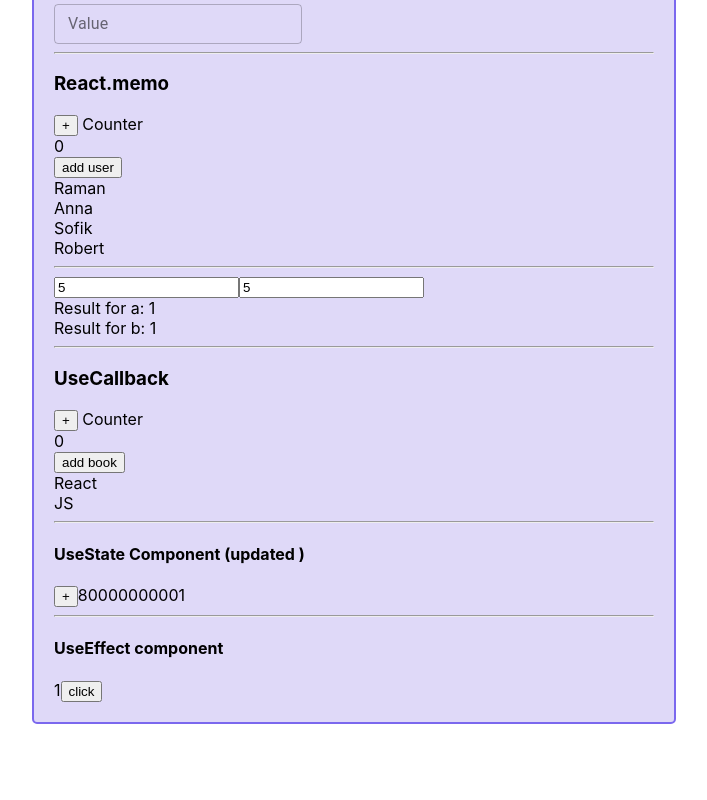
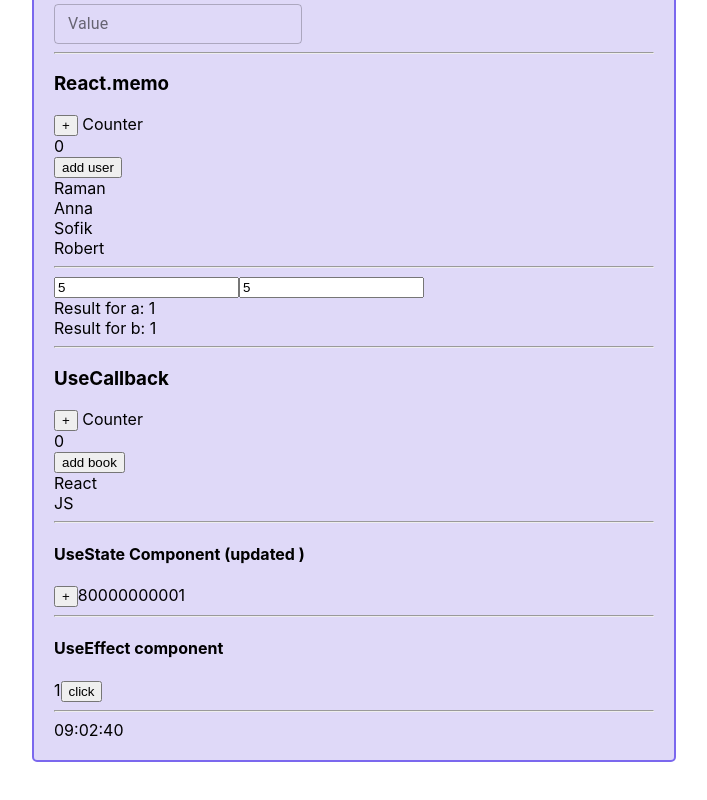
Before and after one commit to RamanSlinka/first-project, a React (Create React App) app in the folder 01/: page / in a window 1280 px wide. Shown: the part 754-1554 px from the top of the page, without its empty margins (286-993 px from the left). Before the commit the page ends 1528 px from the top, so only its background shows below. Built offline with nearby package versions, Linux system fonts and the light colour scheme.

Commit message:
add component Clock with useEffect

```diff
--- a/01/src/App.tsx
+++ b/01/src/App.tsx
@@ -13,6 +13,7 @@ import ReactMemo from "./Components/ReactMemo";
 import LikeUseCallback from "./Components/UseCallback";
 import {UseStateComponent} from "./Components/UseState";
 import {UseEffectComponent} from "./Components/UseEffect";
+import {Clock} from "./Components/Clock/Clock";
 
 
 function App() {
@@ -74,6 +75,8 @@ function App() {
             <UseStateComponent/>
             <hr/>
             <UseEffectComponent/>
+            <hr/>
+            <Clock/>
         </div>
 
     );
--- /dev/null
+++ b/01/src/Components/Clock/Clock.tsx
@@ -0,0 +1,34 @@
+import {useEffect, useState} from "react";
+
+type PropsType = {
+
+}
+const get2DigitsString = (num: number) => num < 10 ? "0" + num : num
+
+ export const Clock = (props: PropsType) => {
+    const [date, setDate] = useState(new Date())
+
+     useEffect(() => {
+         const intervalID = setInterval(() => {
+             setDate(new Date())
+         }, 1000)
+         return () => {
+             clearInterval(intervalID)
+         }
+
+     }, [])
+
+
+
+     const hoursString = get2DigitsString(date.getHours())
+     const minutesString = get2DigitsString(date.getMinutes())
+     const secondsString = get2DigitsString(date.getSeconds())
+
+    return <div>
+        <span>{hoursString}</span>
+        :
+        <span>{minutesString}</span>
+        :
+        <span>{secondsString}</span>
+    </div>
+}
--- a/01/src/Components/UseEffect.tsx
+++ b/01/src/Components/UseEffect.tsx
@@ -13,11 +13,14 @@ const [counter, setCounter] = useState(1)
             console.log('setTimeout')
            // document.title = counter.toString()
         }, 1000)*/
-        setInterval(() => {
+       const interval = setInterval(() => {
             console.log('setInterval')
              setCounter((state)=> state + 1)
-        }, 10000)
+        }, 100000)
 
+        return () => {
+           clearInterval(interval)
+        }
     }, [])
 
 
```
Also changed, not shown: 1 other file (tests, documents, lock files or other folders).
